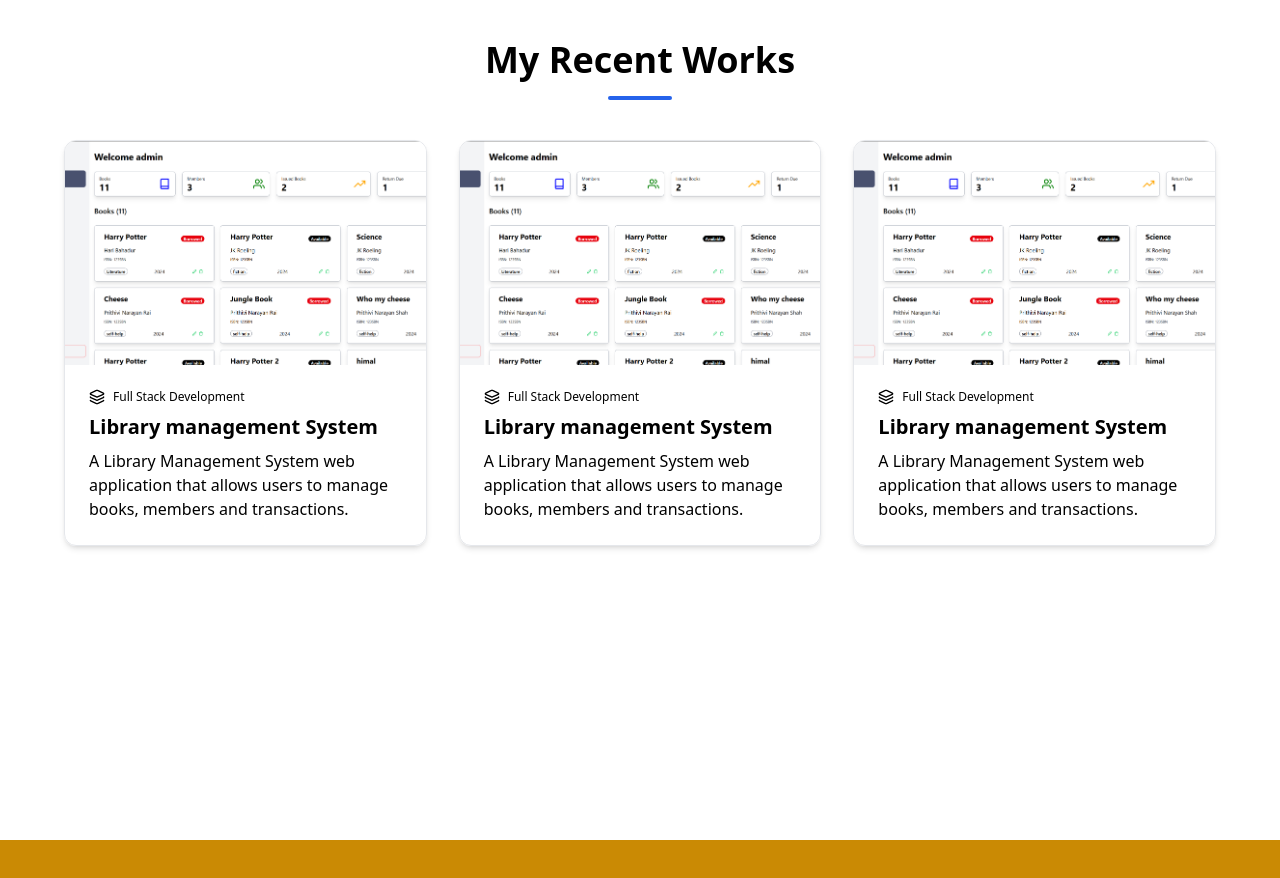
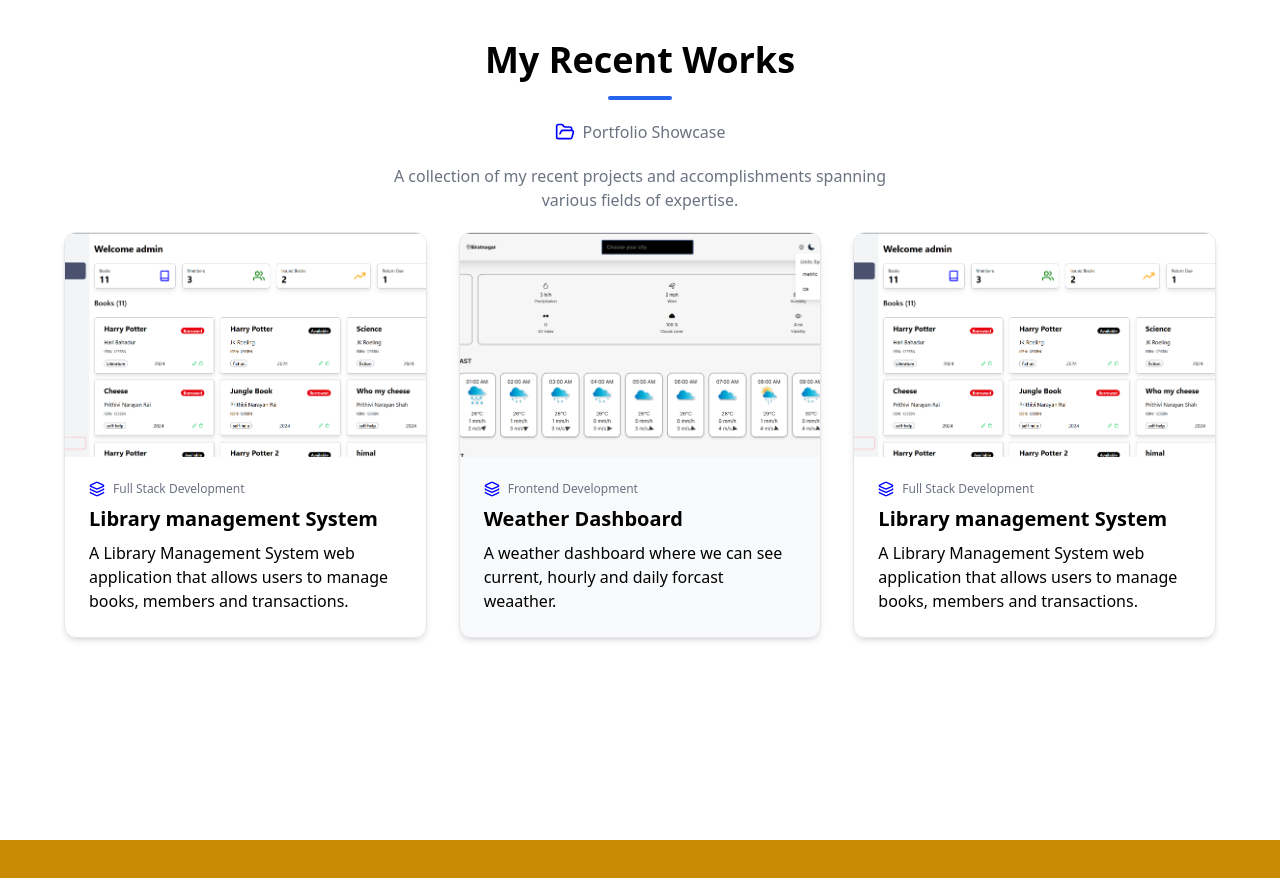
Before and after one commit to Manojhajam/Portfolio, a React (Vite) app in the folder my-project/: page /work in a window 1280 px wide. Shown: the part 3200-4078 px from the top of the page. Built offline with nearby package versions, Linux system fonts and the light colour scheme.

Commit message:
added more

```diff
--- a/my-project/src/components/Work/Work.jsx
+++ b/my-project/src/components/Work/Work.jsx
@@ -1,6 +1,8 @@
 import React from "react";
 import LMS from "../../assets/LMS.png";
-import { Github,Layers } from "lucide-react";
+import Weather from "../../assets/Weather.png";
+import { Github, Layers } from "lucide-react";
+import { FolderOpen } from "lucide-react";
 
 const Work = () => {
   return (
@@ -9,11 +11,21 @@ const Work = () => {
         <h1 className="text-4xl font-bold mt-10 mb-4 text-center">
           My Recent Works
         </h1>
-        <div className="w-16 h-1 bg-blue-600 mx-auto mb-10 rounded-full"></div>
+        <div className="w-16 h-1 bg-blue-600 mx-auto mb-5 rounded-full"></div>
+        <div className="flex gap-2 justify-center mb-5 items-center">
+          <FolderOpen color="blue" size={20} />
+          <p className="text-gray-500">Portfolio Showcase</p>
+        </div>
+        <div className="flex items-center justify-center mb-5">
+          <p className="max-w-lg text-center text-gray-500">
+            A collection of my recent projects and accomplishments spanning
+            various fields of expertise.
+          </p>
+        </div>
 
         {/* Cards */}
         <div className="grid grid-cols-1 md:grid-cols-2 lg:grid-cols-3 gap-8 text-ce">
-
+          {/* Card-1(LMS) */}
           <div className="group bg-card rounded-xl overflow-hidden shadow-md hover:shadow-lg transition-all duration-300 border border-border/50">
             <div className="relative overflow-hidden h-56">
               <img
@@ -32,8 +44,11 @@ const Work = () => {
 
             <div className="p-6">
               <div className="flex items-center gap-2 mb-2">
-                <Layers className="lucide lucide-layers h-4 w-4 text-primary" />
-                <h2 className="text-xs text-muted-foreground font-medium">
+                <Layers
+                  color="blue"
+                  className="lucide lucide-layers h-4 w-4 text-primary"
+                />
+                <h2 className="text-xs text-gray-500 font-medium">
                   Full Stack Development
                 </h2>
               </div>
@@ -47,17 +62,17 @@ const Work = () => {
             </div>
           </div>
 
-{/* Card-2 */}
+          {/* Card-2 */}
 
-          <div className="group bg-card rounded-xl overflow-hidden shadow-md hover:shadow-lg transition-all duration-300 border border-border/50">
+          <div className="group bg-slate-50 rounded-xl overflow-hidden shadow-md hover:shadow-lg transition-all duration-300 border border-border/50">
             <div className="relative overflow-hidden h-56">
               <img
                 className="w-full h-full object-cover transition-transform duration-500 group-hover:scale-110"
-                src={LMS}
+                src={Weather}
                 alt=""
               />
               <a
-                href="https://github.com/Manojhajam/Library-management-System"
+                href="https://github.com/Manojhajam/Weather-dashboard-react"
                 target="_blank"
                 className="absolute inset-0 bg-black bg-opacity-50 flex items-center justify-center opacity-0 group-hover:opacity-100 transition-opacity duration-300"
               >
@@ -67,17 +82,18 @@ const Work = () => {
 
             <div className="p-6">
               <div className="flex items-center gap-2 mb-2">
-                <Layers className="lucide lucide-layers h-4 w-4 text-primary" />
-                <h2 className="text-xs text-muted-foreground font-medium">
-                  Full Stack Development
+                <Layers
+                  color="blue"
+                  className="lucide lucide-layers h-4 w-4 text-primary"
+                />
+                <h2 className="text-xs text-gray-500 font-medium">
+                  Frontend Development
                 </h2>
               </div>
-              <h1 className="text-xl font-semibold mb-2">
-                Library management System
-              </h1>
+              <h1 className="text-xl font-semibold mb-2">Weather Dashboard</h1>
               <p className="text-muted-foreground">
-                A Library Management System web application that allows users to
-                manage books, members and transactions.
+                A weather dashboard where we can see current, hourly and daily
+                forcast weaather.
               </p>
             </div>
           </div>
@@ -101,8 +117,11 @@ const Work = () => {
 
             <div className="p-6">
               <div className="flex items-center gap-2 mb-2">
-                <Layers className="lucide lucide-layers h-4 w-4 text-primary" />
-                <h2 className="text-xs text-muted-foreground font-medium">
+                <Layers
+                  color="blue"
+                  className="lucide lucide-layers h-4 w-4 text-primary"
+                />
+                <h2 className="text-xs text-gray-500 font-medium">
                   Full Stack Development
                 </h2>
               </div>
@@ -115,7 +134,6 @@ const Work = () => {
               </p>
             </div>
           </div>
-
         </div>
       </div>
     </div>
```
Also changed, not shown: my-project/src/assets/weather.png (added).
